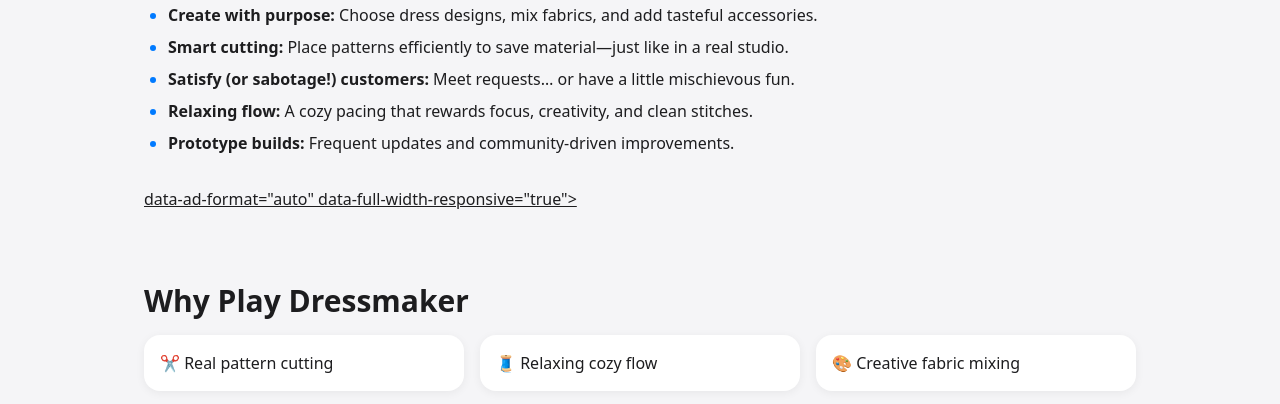
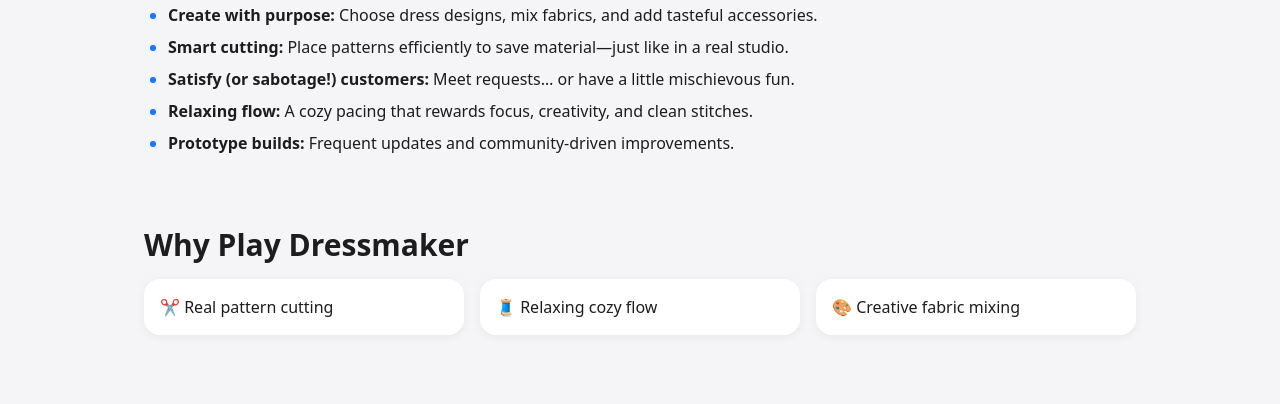
Before and after one commit to qsyhxw/dressmakergame.com, a plain HTML site: page index.html in a window 1280 px wide. Shown: the part 988-1392 px from the top of the page. Drawn offline with nearby package versions, Linux system fonts and the light colour scheme.

Commit message:
Update index.html

```diff
--- a/index.html
+++ b/index.html
@@ -201,19 +201,7 @@
         <li><strong>Prototype builds:</strong> Frequent updates and community-driven improvements.</li>
       </ul>
 
-      <!-- 手动广告位：放在第一个 H2 内容块之后（避免首屏投放） -->
-      <div class="mt-8">
-        <ins class="adsbygoogle"
-             style="display:block"
-             data-ad-client="ca-pub-8830315294299920"
-             data-ad-slot="XXXXXXXXXX"  <!-- TODO: 替换为你的广告单元ID -->
-             data-ad-format="auto"
-             data-full-width-responsive="true"></ins>
-        <script>
-          (adsbygoogle = window.adsbygoogle || []).push({});
-        </script>
-      </div>
-      <!-- /广告位结束 -->
+
     </section>
 
     <!-- Why Play -->
```
